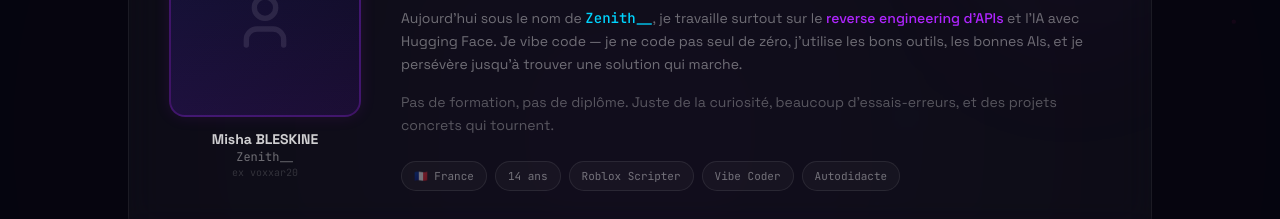
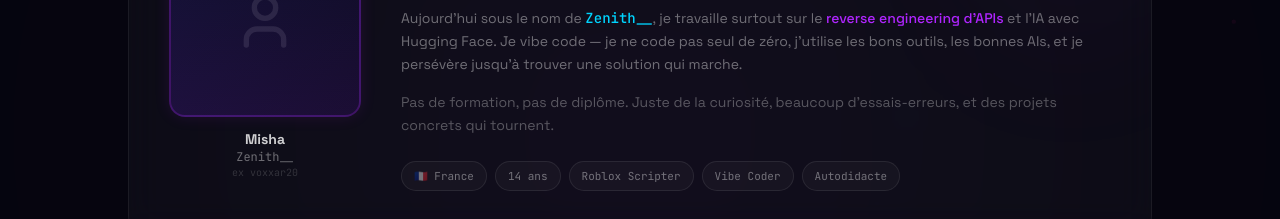
Before and after one commit to mbleskine-droid/Cv, a React (Vite) app: page / in a window 1280 px wide. Shown: the part 1200-1419 px from the top of the page. Built offline with nearby package versions, Linux system fonts and the light colour scheme.

Commit message:
Update name displayed in AboutMe component

```diff
--- a/src/components/AboutMe.tsx
+++ b/src/components/AboutMe.tsx
@@ -67,7 +67,7 @@
               </div>
               {/* Nom sous l'avatar */}
               <div className="mt-3 text-center">
-                <p className="text-white/80 font-bold text-sm">Misha BLESKINE</p>
+                <p className="text-white/80 font-bold text-sm">Misha</p>
                 <p className="text-white/40 text-xs font-mono">Zenith__</p>
                 <p className="text-white/15 text-[10px] font-mono">ex voxxar20</p>
               </div>
```
